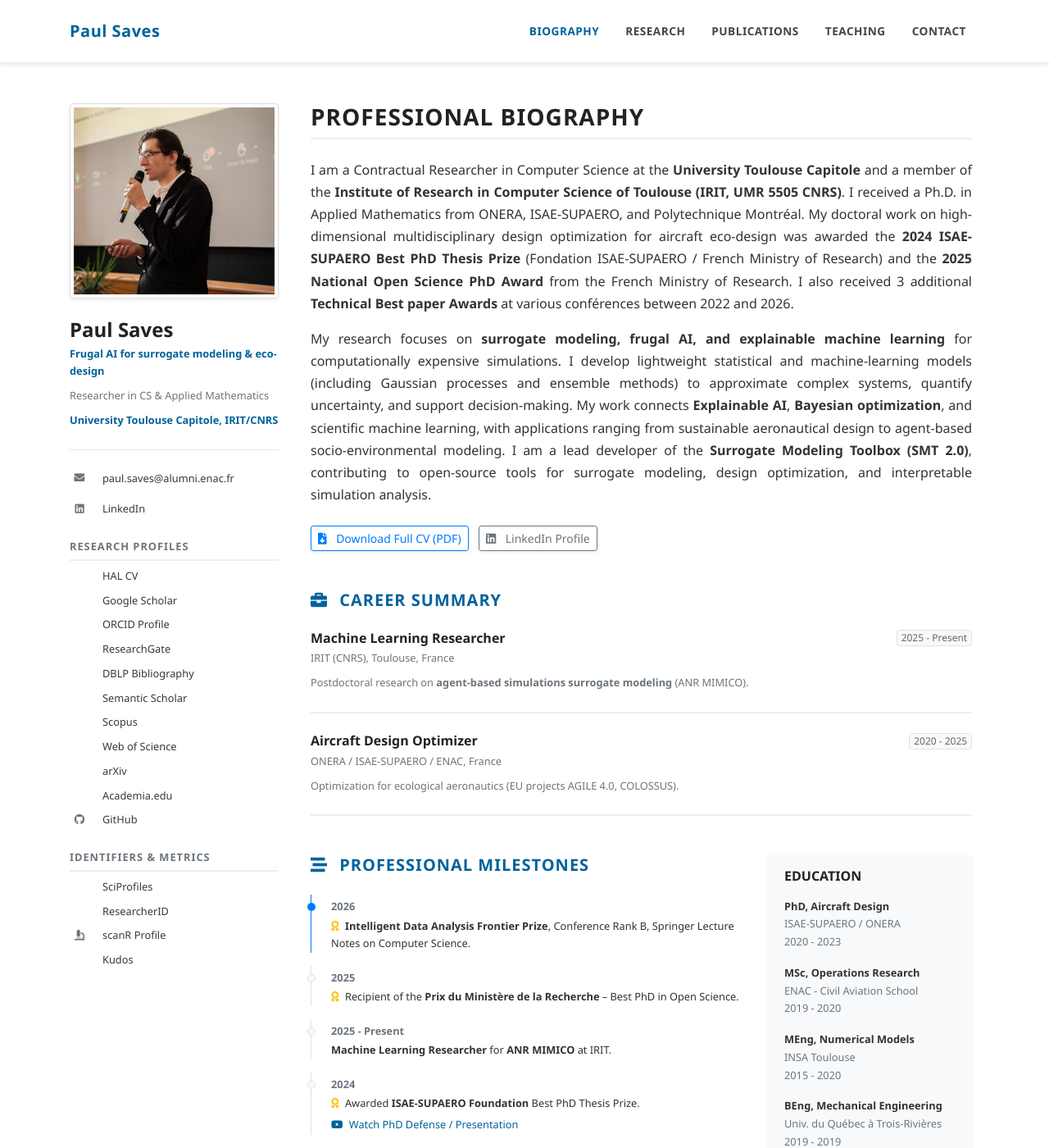
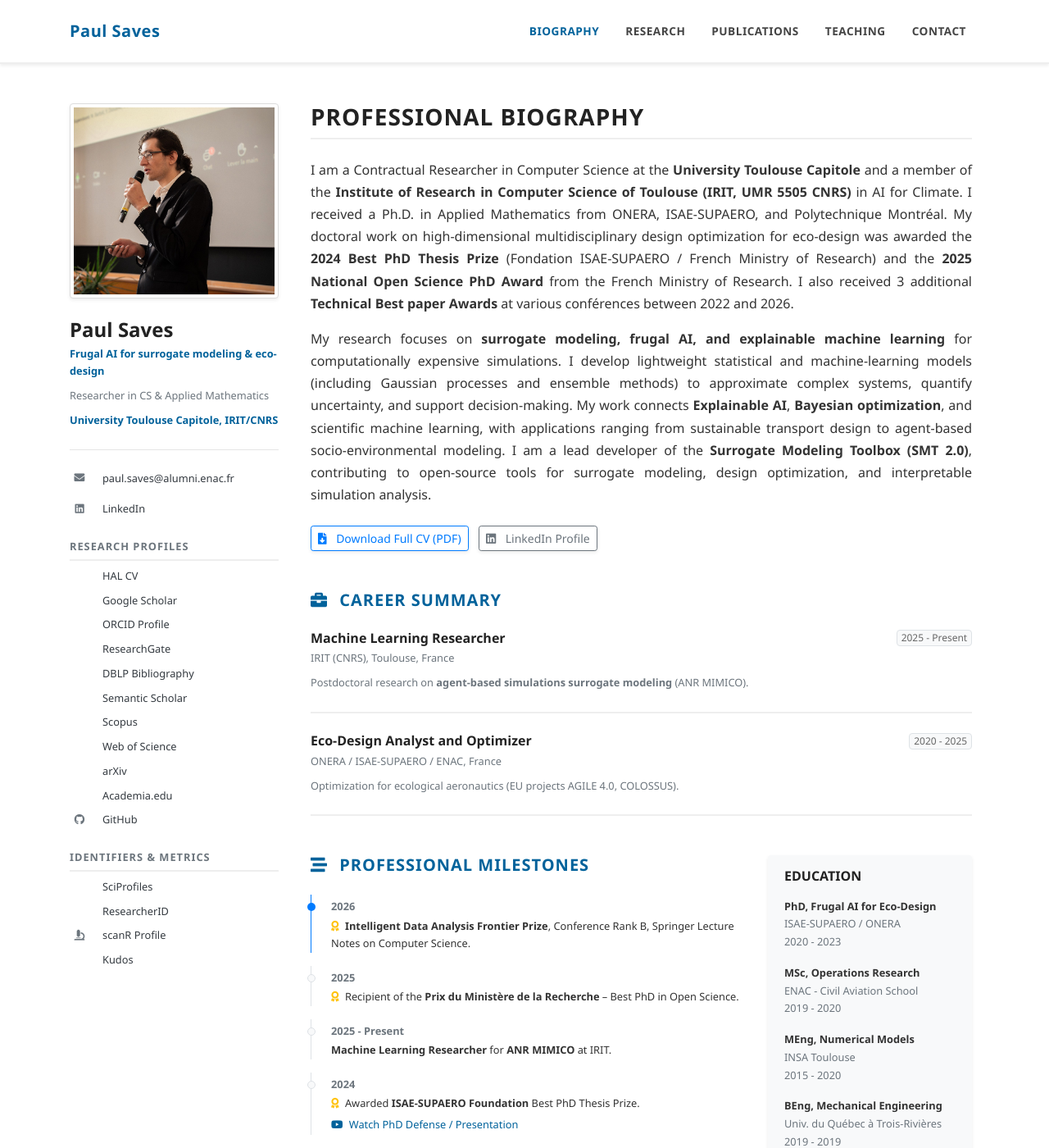
Before and after one commit to Paul-Saves/Paul-Saves.github.io, a Jekyll site: the page built from index.md, in a window 1280 px wide and 1400 px high. Shown: the whole window at 82% size. Built offline with Jekyll 4.4.1, drawn with Linux system fonts in a browser that asks for light colours; a style sheet for code colours, icons or effects is not loaded; some of the changed text lies outside the part shown.

Commit message:
add climate

```diff
--- a/index.md
+++ b/index.md
@@ -8,10 +8,10 @@ title: Biography
     <section id="biography" class="mb-5">
       <h1 class="h3 font-weight-bold border-bottom pb-2 mb-4 text-uppercase" style="letter-spacing: 1px;">Professional Biography</h1>
       <p class="text-justify">
-  I am a Contractual Researcher in Computer Science at the <strong>University Toulouse Capitole</strong> and a member of the <strong>Institute of Research in Computer Science of Toulouse (IRIT, UMR 5505 CNRS)</strong>. I received a Ph.D. in Applied Mathematics from ONERA, ISAE-SUPAERO, and Polytechnique Montréal. My doctoral work on high-dimensional multidisciplinary design optimization for aircraft eco-design was awarded the <strong>2024 ISAE-SUPAERO Best PhD Thesis Prize</strong> (Fondation ISAE-SUPAERO / French Ministry of Research) and the <strong>2025 National Open Science PhD Award</strong> from the French Ministry of Research. I also received 3 additional <strong>Technical Best paper Awards</strong> at various conférences between 2022 and 2026.
+  I am a Contractual Researcher in Computer Science at the <strong>University Toulouse Capitole</strong> and a member of the <strong>Institute of Research in Computer Science of Toulouse (IRIT, UMR 5505 CNRS)</strong> in AI for Climate. I received a Ph.D. in Applied Mathematics from ONERA, ISAE-SUPAERO, and Polytechnique Montréal. My doctoral work on high-dimensional multidisciplinary design optimization for eco-design was awarded the <strong>2024 Best PhD Thesis Prize</strong> (Fondation ISAE-SUPAERO / French Ministry of Research) and the <strong>2025 National Open Science PhD Award</strong> from the French Ministry of Research. I also received 3 additional <strong>Technical Best paper Awards</strong> at various conférences between 2022 and 2026.
 </p>
 <p class="text-justify">
-  My research focuses on <strong>surrogate modeling, frugal AI, and explainable machine learning</strong> for computationally expensive simulations. I develop lightweight statistical and machine-learning models (including Gaussian processes and ensemble methods) to approximate complex systems, quantify uncertainty, and support decision-making. My work connects <strong>Explainable AI</strong>, <strong>Bayesian optimization</strong>, and scientific machine learning, with applications ranging from sustainable aeronautical design to agent-based socio-environmental modeling. I am a lead developer of the <strong>Surrogate Modeling Toolbox (SMT 2.0)</strong>, contributing to open-source tools for surrogate modeling, design optimization, and interpretable simulation analysis.
+  My research focuses on <strong>surrogate modeling, frugal AI, and explainable machine learning</strong> for computationally expensive simulations. I develop lightweight statistical and machine-learning models (including Gaussian processes and ensemble methods) to approximate complex systems, quantify uncertainty, and support decision-making. My work connects <strong>Explainable AI</strong>, <strong>Bayesian optimization</strong>, and scientific machine learning, with applications ranging from sustainable transport design to agent-based socio-environmental modeling. I am a lead developer of the <strong>Surrogate Modeling Toolbox (SMT 2.0)</strong>, contributing to open-source tools for surrogate modeling, design optimization, and interpretable simulation analysis.
 </p>
 
       <div class="mt-4 mb-5">
@@ -33,7 +33,7 @@ title: Biography
 
       <div class="exp-item mb-4 pb-2 border-bottom">
         <div class="d-flex justify-content-between align-items-center mb-1">
-          <h3 class="h6 font-weight-bold mb-0">Aircraft Design Optimizer</h3>
+          <h3 class="h6 font-weight-bold mb-0">Eco-Design Analyst and Optimizer</h3>
           <span class="badge badge-light border font-weight-normal">2020 - 2025</span>
         </div>
         <div class="small text-muted mb-2">ONERA / ISAE-SUPAERO / ENAC, France</div>
@@ -81,7 +81,7 @@ title: Biography
           <div class="news-item pl-4 mb-3 border-left" style="position: relative;">
             <div class="news-dot bg-light border" style="position: absolute; left: -5px; top: 10px; width: 10px; height: 10px; border-radius: 50%;"></div>
             <span class="text-muted small font-weight-bold">2020 - 2025</span>
-            <p class="small mb-0"><strong>Aircraft Design Optimizer</strong> at ONERA / ISAE-SUPAERO / ENAC.</p>
+            <p class="small mb-0"><strong>Eco-Design Optimizer</strong> at ONERA / ISAE-SUPAERO / ENAC.</p>
           </div>
           <!-- Award 2022 -->
           <div class="news-item pl-4 mb-3 border-left" style="position: relative;">
@@ -172,7 +172,7 @@ title: Biography
             <h2 class="h6 font-weight-bold text-uppercase mb-3">Education</h2>
             <ul class="list-unstyled small mb-0">
               <li class="mb-3">
-                <div class="font-weight-bold">PhD, Aircraft Design</div>
+                <div class="font-weight-bold">PhD, Frugal AI for Eco-Design</div>
                 <div class="text-muted">ISAE-SUPAERO / ONERA</div>
                 <div class="x-small text-secondary">2020 - 2023</div>
               </li>
```
Also changed, not shown: assets/img/Image1.svg (added).
